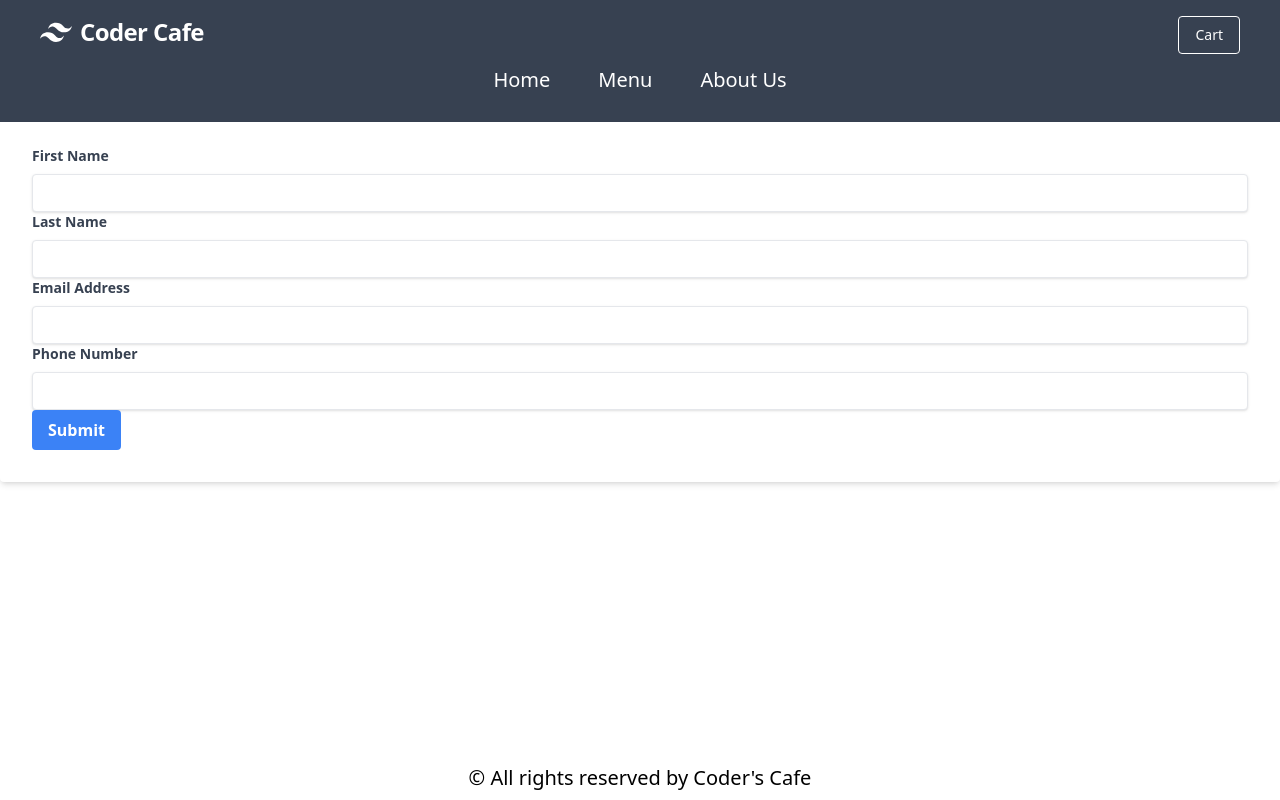
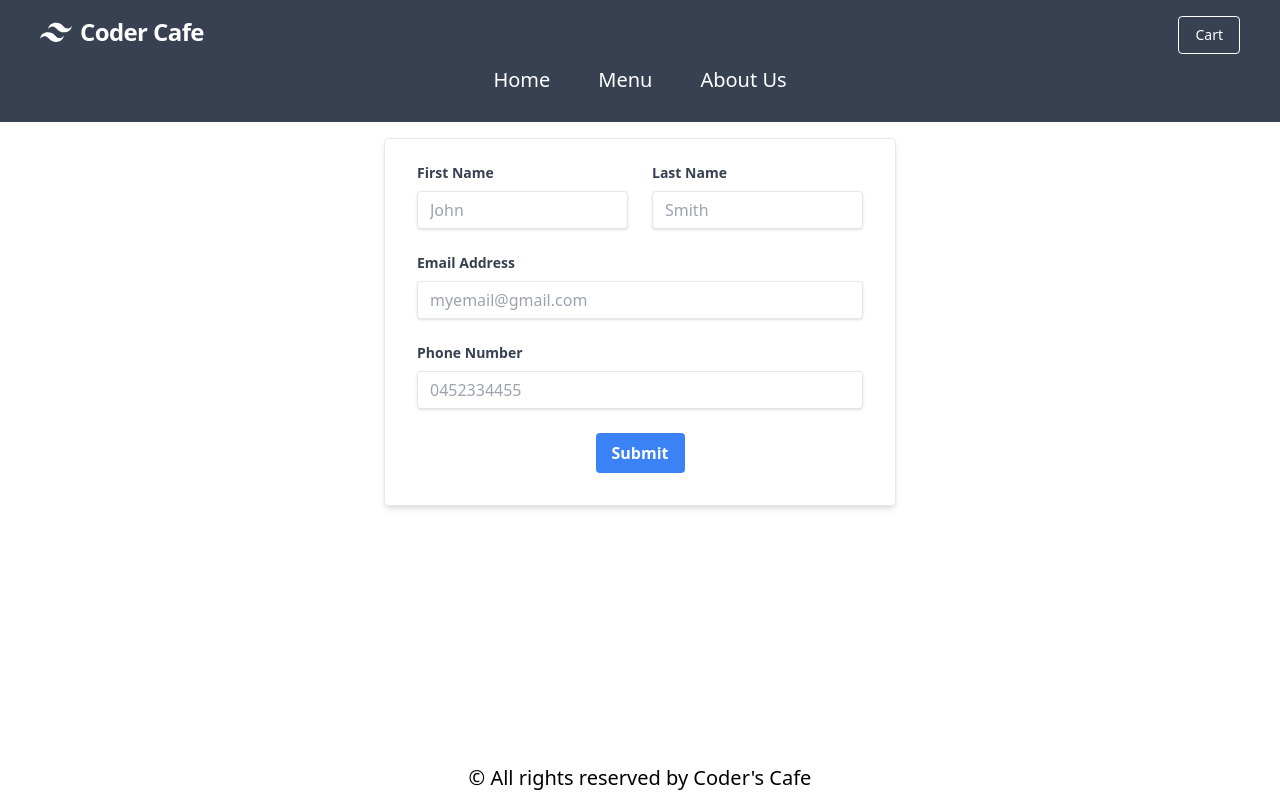
Before and after one commit to JLC-group-project/part-b-front-end, a React (Vite) app: page /cart/checkout in a window 1280 px wide. Built offline with nearby package versions, Linux system fonts and the light colour scheme; no server answers.

Commit message:
track totalPrice state, updated checkout validation and css

```diff
--- a/src/components/Alert.jsx
+++ b/src/components/Alert.jsx
@@ -3,12 +3,12 @@ import React from 'react'
 function Alert({children}) {
   return (
     <div
-      class="bg-red-100 border border-red-400 text-red-700 px-4 py-3 rounded relative"
+      className="text-red-500 text-xs italic mt-3"
       role="alert"
     >
-      <strong class="font-bold">
+      {/* <strong className="font-bold"> */}
         {children}
-      </strong>
+      {/* </strong> */}
     </div>
   );
 }
--- a/src/components/App.jsx
+++ b/src/components/App.jsx
@@ -59,6 +59,7 @@ function App() {
 
   const [cartItems, setCartItems] = useState([]);
   const [orderItem, setOrderItem] = useState();
+  const [totalPrice, setTotalPrice] = useState(0)
 
   useEffect(() => {
     async function multiFetches() {
@@ -77,7 +78,7 @@ function App() {
   }, []);
 
   function itemToApp(item) {
-    onAdd(item);
+    onAdd(item, item.item.price);
   }
 
   async function addMenuItem(product) {
@@ -111,7 +112,7 @@ function App() {
   }
 
   // this function adds product to cart
-  const onAdd = (product) => {
+  const onAdd = (product, itemPrice) => {
     const exist = cartItems.find((x) => x.item._id === product.item._id);
     if (exist) {
       setCartItems(
@@ -131,10 +132,11 @@ function App() {
         },
       ]);
     }
+    setTotalPrice(totalPrice + parseFloat(itemPrice));
   };
 
   // this function removes items from the cart
-  const onRemove = (product) => {
+  const onRemove = (product, itemPrice) => {
     const exist = cartItems.find((x) => x.item._id === product.item._id);
     if (exist.quantity === 1) {
       setCartItems(cartItems.filter((x) => x.item._id !== product.item._id));
@@ -147,6 +149,7 @@ function App() {
         )
       );
     }
+    setTotalPrice(totalPrice - parseFloat(itemPrice));
   };
 
   return (
@@ -163,7 +166,10 @@ function App() {
         <div className="pb-20">
           <Routes>
             {/* End User Routes */}
-            <Route path="/cart/checkout" element={<CheckoutForm cartItems={cartItems} />} />
+            <Route
+              path="/cart/checkout"
+              element={<CheckoutForm cartItems={cartItems} totalPrice={totalPrice} />}
+            />
             <Route path="/" element={<Home homePage={homePage} />} />
             <Route
               path="/about_us"
--- a/src/pages/Cart/Cart.jsx
+++ b/src/pages/Cart/Cart.jsx
@@ -139,7 +139,7 @@ function Cart({ cartItems, onAdd, onRemove, setCartItems, menuItems }) {
                   </ul>
                   <div className="flex absolute bottom-3">
                     <button
-                      onClick={() => onRemove(order)}
+                      onClick={() => onRemove(order, order.item.price)}
                       className="bg-blue-500 hover:bg-blue-700 text-white font-bold py-2 px-4 w-16 rounded-l-lg"
                     >
                       -
@@ -148,7 +148,7 @@ function Cart({ cartItems, onAdd, onRemove, setCartItems, menuItems }) {
                       {order.quantity}
                     </p>
                     <button
-                      onClick={() => onAdd(order)}
+                      onClick={() => onAdd(order, order.item.price)}
                       className="bg-blue-500 w-16 hover:bg-blue-700 text-white font-bold py-2 px-4 rounded-r-lg"
                     >
                       +
--- a/src/pages/Cart/CheckoutForm.jsx
+++ b/src/pages/Cart/CheckoutForm.jsx
@@ -3,7 +3,9 @@ import { useFormik } from "formik";
 import * as Yup from "yup";
 import Alert from "../../components/Alert";
 
-function CheckoutForm() {
+function CheckoutForm({ cartItems, totalPrice }) {
+  const phoneRegExp =
+    /^((\\+[1-9]{1,4}[ \\-]*)|(\\([0-9]{2,3}\\)[ \\-]*)|([0-9]{2,4})[ \\-]*)*?[0-9]{3,4}?[ \\-]*[0-9]{3,4}?$/;
 
   async function postOrder(newOrders) {
     const res = await fetch(`${api}/orders`, {
@@ -21,7 +23,6 @@ function CheckoutForm() {
     });
     const returnOrder = await res.json();
     console.log(returnOrder);
-
   }
 
   // Pass the useFormik() hook initial form values and a submit function that will
@@ -36,25 +37,49 @@ function CheckoutForm() {
     validationSchema: Yup.object({
       firstName: Yup.string()
         .max(15, "Must be 15 characters or less")
-        .required("Required"),
+        .required("This field is required"),
       lastName: Yup.string()
         .max(20, "Must be 20 characters or less")
-        .required("Required"),
-      email: Yup.string().email("Invalid email address").required("Required"),
-      phoneNumber: Yup.number().required("Required").positive().integer(),
+        .required("This field is required"),
+      email: Yup.string()
+        .email("Invalid email address")
+        .required("This field is required"),
+      phoneNumber: Yup.string()
+        .matches(phoneRegExp, "Phone number is not valid")
+        .required("This field is required")
+        .min(8, "Minimum of 8 numbers")
+        .max(10, "Maximum of 10 numbers"),
     }),
     onSubmit: (values) => {
-      console.log(values)
-      alert(JSON.stringify(values, null, 2));
+      // console.log(values)
+      // alert(JSON.stringify(values, null, 2));
+      const body = {
+        customer_info: {
+          first_name: values.firstName,
+          last_name: values.lastName,
+          email: values.email,
+          phone_number: values.phoneNumber,
+        },
+        orders: cartItems,
+        complete: false,
+        total_price: totalPrice.toFixed(2),
+      };
+      console.log(body);
     },
   });
   return (
     <>
-      <div className="w-full max-w-xs"></div>
+      {/* <div className="w-full max-w-lg"> */}
+      <div className="flex-col m-4">
+        <div className="justify-center flex">
+          <div className="w-full max-w-lg ">
+            <div className="flex-col md:items-center mb-6">
               <form
-        className="bg-white shadow-md rounded px-8 pt-6 pb-8 mb-4"
+                className="bg-white shadow-md rounded px-8 pt-6 pb-8 mb-4 border"
                 onSubmit={formik.handleSubmit}
               >
+                <div className="flex flex-wrap -mx-3 mb-6">
+                  <div className="w-full md:w-1/2 px-3 mb-6 md:mb-0">
                     <label
                       className="block text-gray-700 text-sm font-bold mb-2"
                       htmlFor="firstName"
@@ -62,16 +87,19 @@ function CheckoutForm() {
                       First Name
                     </label>
                     <input
-          className="shadow appearance-none border rounded w-full py-2 px-3 text-gray-700 leading-tight focus:outline-none focus:shadow-outline"
+                      className="shadow appearance-none border rounded w-full py-2 px-3 text-gray-700 leading-tight focus:outline-none focus:shadow-outline "
                       id="firstName"
                       name="firstName"
                       type="text"
                       onChange={formik.handleChange}
                       value={formik.values.firstName}
+                      placeholder="John"
                     />
                     {formik.touched.firstName && formik.errors.firstName ? (
                       <Alert>{formik.errors.firstName}</Alert>
                     ) : null}
+                  </div>
+                  <div className="w-full md:w-1/2 px-3 mb-6 md:mb-0">
                     <label
                       className="block text-gray-700 text-sm font-bold mb-2"
                       htmlFor="lastName"
@@ -85,10 +113,16 @@ function CheckoutForm() {
                       type="lastName"
                       onChange={formik.handleChange}
                       value={formik.values.lastName}
+                      placeholder="Smith"
                     />
                     {formik.touched.lastName && formik.errors.lastName ? (
                       <Alert>{formik.errors.lastName}</Alert>
                     ) : null}
+                  </div>
+                </div>
+
+                <div className="flex flex-wrap -mx-3 mb-6">
+                  <div className="w-full px-3">
                     <label
                       className="block text-gray-700 text-sm font-bold mb-2"
                       htmlFor="email"
@@ -102,13 +136,18 @@ function CheckoutForm() {
                       type="email"
                       onChange={formik.handleChange}
                       value={formik.values.email}
+                      placeholder="myemail@gmail.com"
                     />
                     {formik.touched.email && formik.errors.email ? (
                       <Alert>{formik.errors.email}</Alert>
                     ) : null}
+                  </div>
+                </div>
+
+                <div className="flex flex-wrap -mx-3 mb-6">
+                  <div className="w-full px-3">
                     <label
                       className="block text-gray-700 text-sm font-bold mb-2"
-          for="username"
                       htmlFor="email"
                     >
                       Phone Number
@@ -120,18 +159,27 @@ function CheckoutForm() {
                       type="number"
                       onChange={formik.handleChange}
                       value={formik.values.phoneNumber}
+                      placeholder="0452334455"
                     />
                     {formik.touched.phoneNumber && formik.errors.phoneNumber ? (
                       <Alert>{formik.errors.phoneNumber}</Alert>
                     ) : null}
+                  </div>
+                </div>
 
+                <div className="flex justify-center">
                   <button
                     className="bg-blue-500 hover:bg-blue-700 text-white font-bold py-2 px-4 rounded focus:outline-none focus:shadow-outline"
                     type="submit"
                   >
                     Submit
                   </button>
+                </div>
               </form>
+            </div>
+          </div>
+        </div>
+      </div>
     </>
   );
 }
```
Lines whose indentation alone changed are shown as unchanged.
